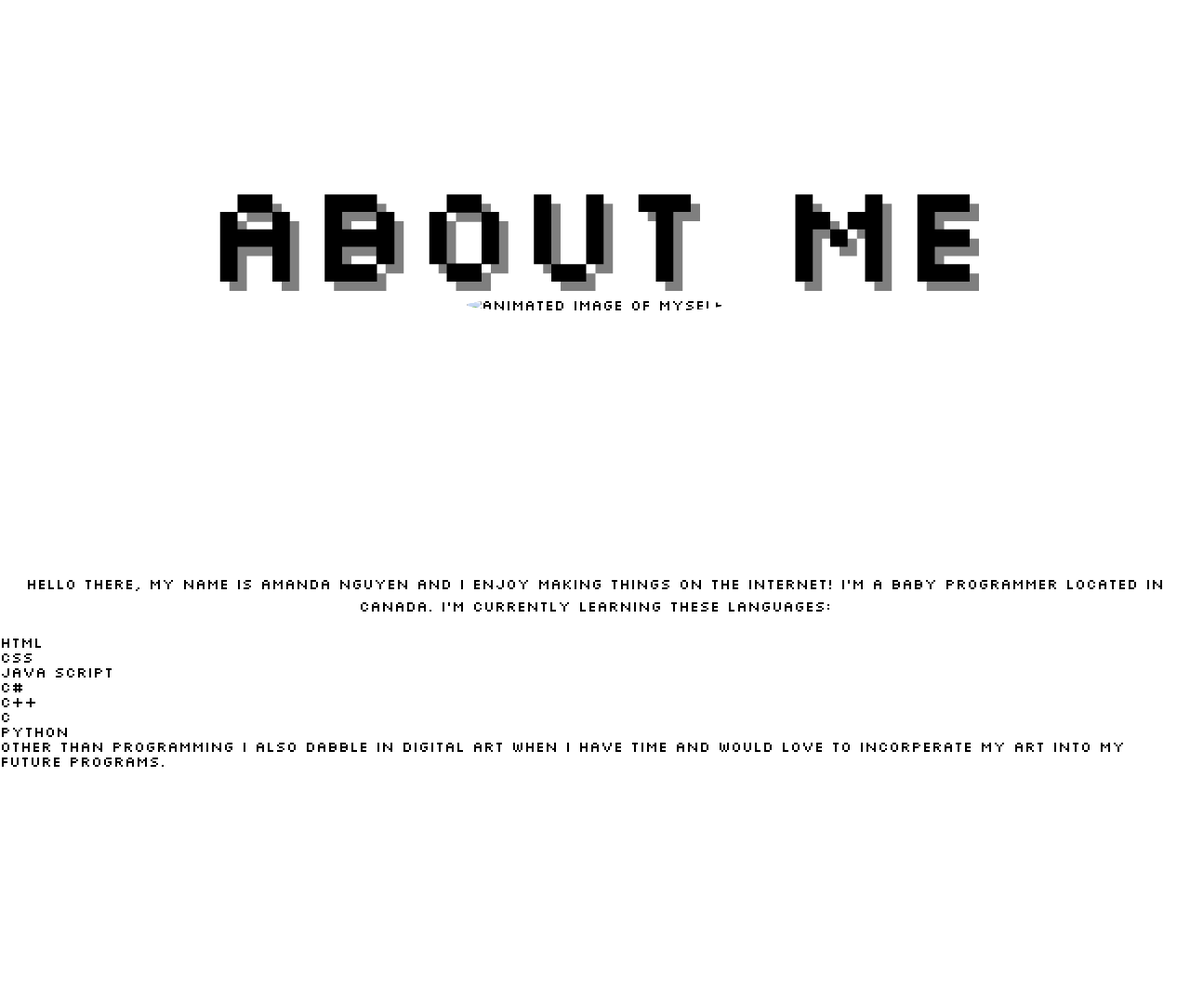
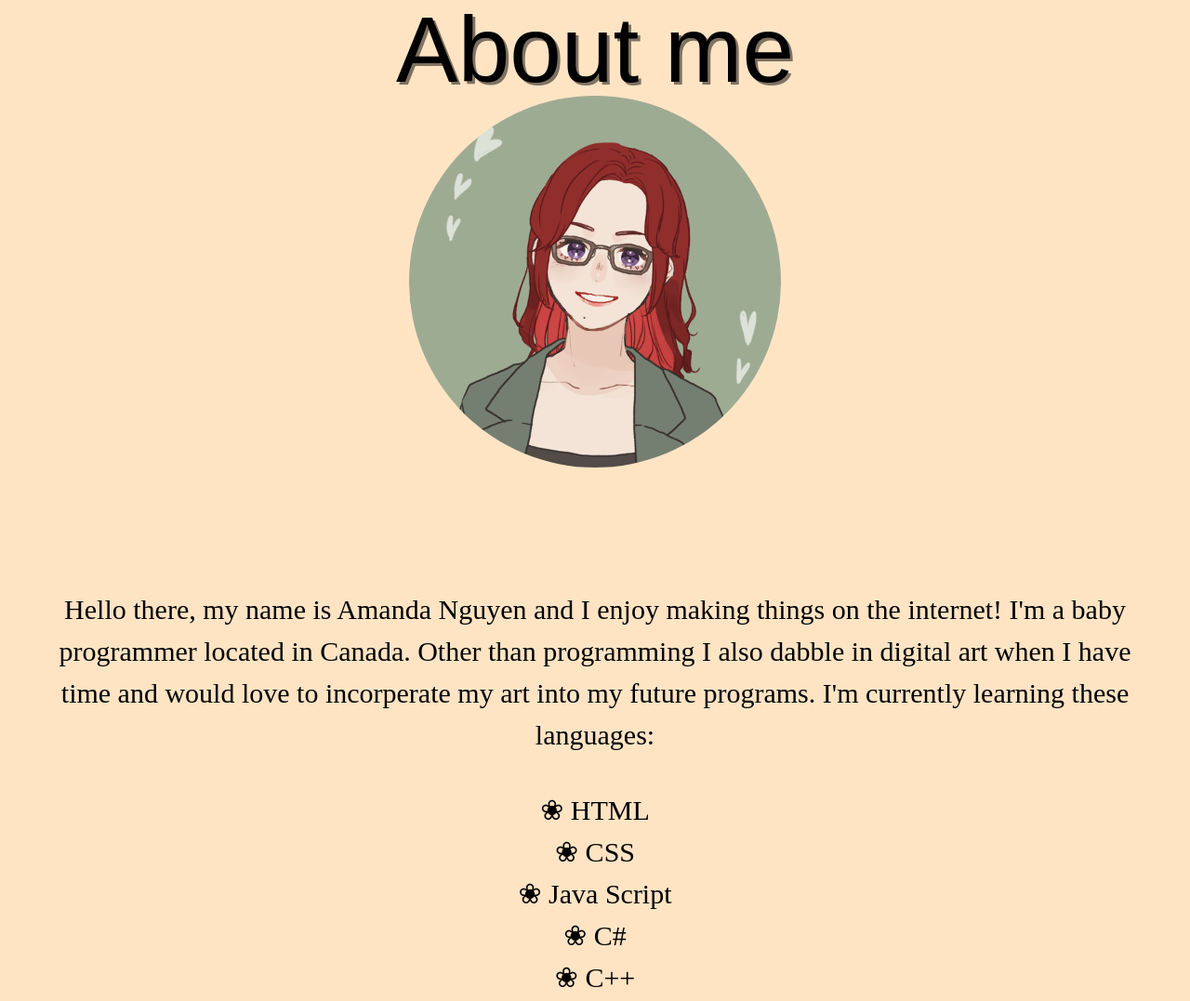
Before and after one commit to AmandaNgu/Assignment-1, a plain HTML site: page about.html in a window 1280 px wide. Shown: the part 203-1280 px from the top of the page at 93% size. Before the commit the page ends 1032 px from the top, so only its background shows below. Drawn offline with Linux system fonts and the light colour scheme; files that its build step writes are made by us from their sources; a web font is replaced by a local one.

Commit message:
Add files via upload
finished about and css

```diff
--- a/about.html
+++ b/about.html
@@ -30,7 +30,7 @@
 
     <div class="main-header-titles">
         <h1>About me</h1>
-        <img src="./images/download20221003001109.png" alt="animated image of myself"> <br>
+        <img src="./image/download20221003001109.png" alt="animated image of myself"> <br>
 </header>
 </div>
 
@@ -38,33 +38,33 @@
 <body>
     <section>
         <div class="main-section">
-            <p>Hello there, my name is Amanda Nguyen and I enjoy making things on the internet! I'm a baby programmer located in Canada.
+            <p>Hello there, my name is Amanda Nguyen and I enjoy making things on the internet! I'm a baby programmer located in Canada. Other than programming
+                 I also dabble in digital art when I have time and would love to incorperate my art into my future programs.
                 I'm currently learning these languages:
                 <ul>
                     <li>
-                        HTML
+                     ❀ HTML
                     </li>
                     <li>
-                        CSS
+                    ❀ CSS
                     </li>
                     <li>
-                        Java Script
+                    ❀ Java Script
                     </li>
                     <li>
-                        C#
+                     ❀ C#
                     </li>
                     <li>
-                        C++
+                     ❀ C++
                     </li>
                     <li>
-                        C
+                    ❀ C
                     </li>
                     <li>
-                        Python
+                    ❀ Python
                     </li>
                 </ul>
-                Other than programming I also dabble in digital art when I have time and would love to incorperate my art into
-                my future programs.
+
             </p>
 
         </div>
--- a/style2.css
+++ b/style2.css
@@ -7,12 +7,9 @@ html, body,main, header{
     height: 100%;
 
 }
-body{
-    font-family:'Silkscreen', sans-serif;
+html{
+    background-color: bisque;
 }
-
-
-
 
 .main-header-titles{
     height:100%;
@@ -24,26 +21,32 @@ body{
 
 
 }
-img{
+.main-header-titles img{
     border-radius: 50%;
+    width:400px;
+    height:400px;
+
 }
 .main-header-titles h1{
-    font-family: 'Silkscreen',sans-serif;
-    font-size: 150px;
-    text-shadow: 10px 10px rgba(0,0,0,0.5);
+    font-family: 'Zilla+Slab',sans-serif;
+    font-size: 100px;
+    text-shadow: 3px 3px rgba(0,0,0,0.5);
 }
 
-h2{
+.main-section p{
     font-family:'Zilla+slab', serif;
     font-size: 30px;
-}
-p{
     margin: 1.2em;
     line-height: 1.5em;
     text-align: center;
-
 }
-
+.main-section ul{
+    font-family:'Zilla+slab', serif;
+    font-size: 30px;
+    margin: 1.2em;
+    line-height: 1.5em;
+    text-align: center;
+}
 
 
 /* Step 6: Define the Nav */
@@ -51,6 +54,7 @@ p{
     width:100%;
     height: 64px;
     background-color:rgba(0,0,0, 0.5);
+    font-family:'Silkscreen', sans-serif;
 
 }
 
```
